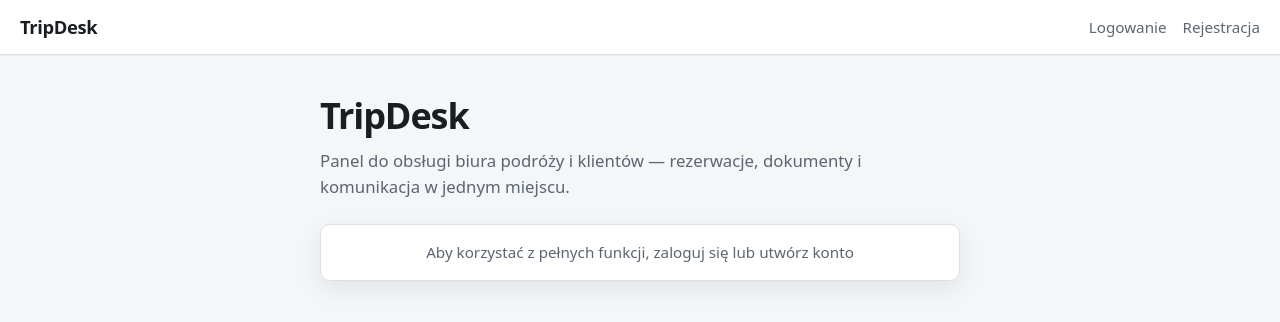
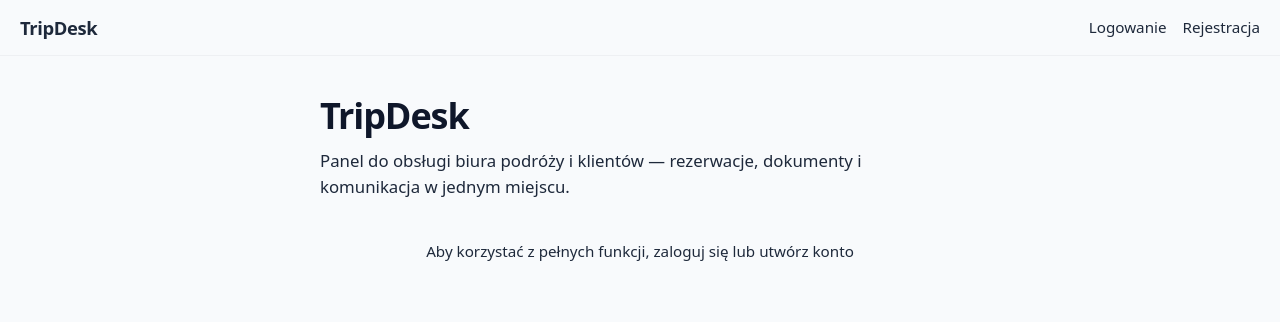
Before and after one commit to PDaszkowski/tripdesk, a React (Vite) app in the folder frontend/: page / in a window 1280 px wide. Shown: the top 322 px of the page. Built offline with nearby package versions, Linux system fonts and the light colour scheme; no server answers.

Commit message:
style(frontend): add global styles and add design tokens for Tailwind v4

```diff
--- a/frontend/src/styles/global.css
+++ b/frontend/src/styles/global.css
@@ -1,54 +1,35 @@
-*,
-*::before,
-*::after {
-  box-sizing: border-box;
-}
+/* ============================================================================
+ * TripDesk · Global styles
+ * ----------------------------------------------------------------------------
+ * Kolejność importów ma znaczenie:
+ *   1. tailwindcss   — preflight (reset) + warstwy base/components/utilities
+ *   2. ./theme.css   — @theme z paletą; nadpisuje/uzupełnia tokeny Tailwinda
+ *
+ * @layer base poniżej ustawia globalny "kostium" aplikacji: tło, kolor
+ * domyślnego tekstu, font, hierarchię nagłówków. Komponenty same już o tym
+ * nie myślą — dziedziczą.
+ * ========================================================================== */
 
-:root {
-  color-scheme: light;
-  --td-bg: #f4f6f8;
-  --td-surface: #ffffff;
-  --td-text: #1a1d21;
-  --td-muted: #5c6570;
-  --td-border: #dce1e6;
-  --td-primary: #2563eb;
-  --td-primary-hover: #1d4ed8;
-  --td-danger: #b91c1c;
-  --td-radius: 10px;
-  --td-shadow: 0 8px 24px rgba(15, 23, 42, 0.08);
-  font-family:
-    system-ui,
-    -apple-system,
-    'Segoe UI',
-    Roboto,
-    Ubuntu,
-    Cantarell,
+@import "tailwindcss";
+@import "./theme.css";
+
+@layer base {
+  html {
+    background-color: var(--color-slate-50);
+    color: var(--color-slate-800);
+    font-family: system-ui, -apple-system, "Segoe UI", Roboto, Ubuntu, Cantarell,
       sans-serif;
-  line-height: 1.45;
+    line-height: 1.5;
+    -webkit-font-smoothing: antialiased;
   }
 
   body {
-  margin: 0;
-  min-height: 100vh;
-  background: var(--td-bg);
-  color: var(--td-text);
-}
-
-#root {
     min-height: 100vh;
   }
 
-a {
-  color: var(--td-primary);
-  font-weight: 500;
-  text-decoration: none;
+  h1, h2, h3 {
+    color: var(--color-slate-900);
+    font-weight: 600;
+    letter-spacing: -0.01em;
   }
-
-a:hover {
-  text-decoration: underline;
 }
-
-button {
-  font: inherit;
-  cursor: pointer;
-}
--- /dev/null
+++ b/frontend/src/styles/theme.css
@@ -0,0 +1,48 @@
+/* ============================================================================
+ * TripDesk · Design Tokens
+ * ----------------------------------------------------------------------------
+ * Centralna paleta kolorów projektu. Tailwind v4 czyta dyrektywę @theme i
+ * generuje z tych zmiennych:
+ *   • utility classes (bg-slate-50, text-sky-500, border-slate-200, ...)
+ *   • CSS custom properties dostępne wszędzie jako var(--color-slate-50)
+ *
+ * Reguła: to JEDYNE źródło prawdy o kolorach.
+ *   ✗  style={{ color: '#0EA5E9' }}                 - nie
+ *   ✗  background: #F1F5F9                          - nie
+ *   ✓  className="bg-sky-500 hover:bg-sky-600"      - tak
+ *   ✓  background: var(--color-slate-100)           - tak (gdy musi być CSS)
+ *
+ * Rebrand albo dodanie dark mode = edycja jednego pliku.
+ * Komentarz przy każdym tokenie wskazuje typowy use case (gdzie się go używa
+ * w projekcie), nie ogranicznik - można odstąpić jeśli ma to sens.
+ * ========================================================================== */
+
+@theme {
+  /* ─────────────────────────────────────────────────────────────────────────
+   * SLATE - szarości, baza i struktura interfejsu.
+   * Z tych kolorów NIE robimy przycisków akcji (od tego są sky/teal).
+   * Skala od najjaśniejszego (tła) do najciemniejszego (nagłówki).
+   * ───────────────────────────────────────────────────────────────────────── */
+  --color-slate-50:  #f8fafc; /* tło aplikacji (canvas)                       */
+  --color-slate-100: #f1f5f9; /* tła kart, sidebar, header tabeli             */
+  --color-slate-200: #e2e8f0; /* obramowania inputów, separatory, borders     */
+  --color-slate-500: #64748b; /* tekst drugorzędny, placeholdery, ikony off   */
+  --color-slate-800: #1e293b; /* tekst body — domyślny kolor tekstu           */
+  --color-slate-900: #0f172a; /* nagłówki H1/H2, ważne liczby (np. kwoty)     */
+
+  /* ─────────────────────────────────────────────────────────────────────────
+   * SKY - primary brand. Akcje główne i akcent informacyjny.
+   * Używamy oszczędnie, ale strategicznie - sygnalizuje "można kliknąć".
+   * ───────────────────────────────────────────────────────────────────────── */
+  --color-sky-100: #e0f2fe; /* tło aktywnej zakładki / zaznaczonego wiersza   */
+  --color-sky-500: #0ea5e9; /* primary action: button "Zaloguj", link, active */
+  --color-sky-600: #0284c7; /* hover dla sky-500                              */
+
+  /* ─────────────────────────────────────────────────────────────────────────
+   * TEAL - secondary brand + wskaźnik sukcesu.
+   * Akcje alternatywne ("Pobierz raport") i potwierdzenia ("Konto utworzone").
+   * ───────────────────────────────────────────────────────────────────────── */
+  --color-teal-100: #ccfbf1; /* tło banera sukcesu                            */
+  --color-teal-500: #14b8a6; /* secondary action, ikona ✓ "OK"                */
+  --color-teal-600: #0d9488; /* hover dla teal-500                            */
+}
```
Lines whose indentation alone changed are shown as unchanged.
